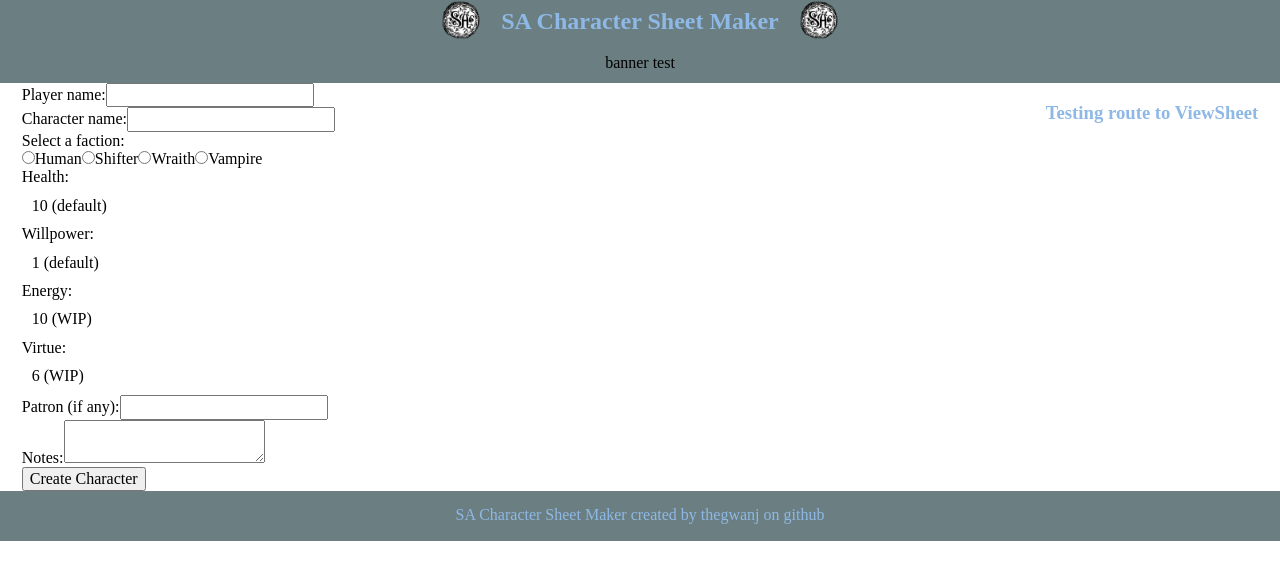
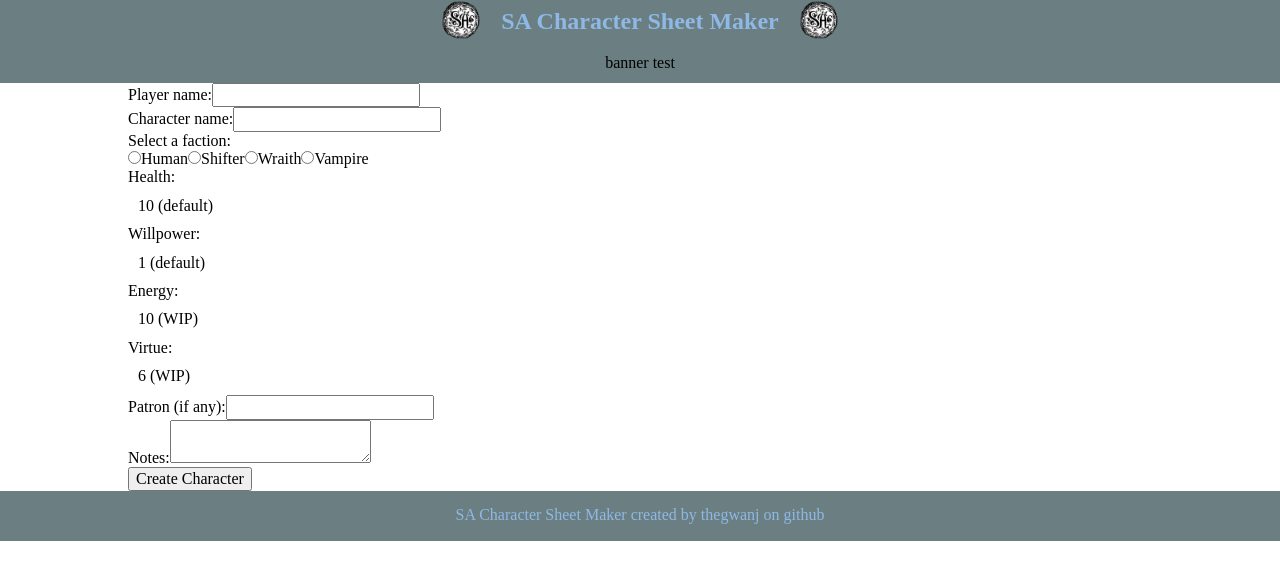
Before and after one commit to thegwanj/SA-character-gen, a React (Create React App) app in the folder client/: page /CreateCharacter in a window 1280 px wide. Shown: the top 580 px of the page. Built offline with nearby package versions, Linux system fonts and the light colour scheme.

Commit message:
Removed the testing link

```diff
--- a/client/src/pages/CreateCharacter.js
+++ b/client/src/pages/CreateCharacter.js
@@ -7,9 +7,6 @@ const CreateCharacter = () => {
     return (
         <main class="createCharacterMain">
             <CreateCharacterForm />
-            <Link to="/ViewSheet">
-                    <h3>Testing route to ViewSheet</h3>
-            </Link>
         </main>
     );
 };
```
